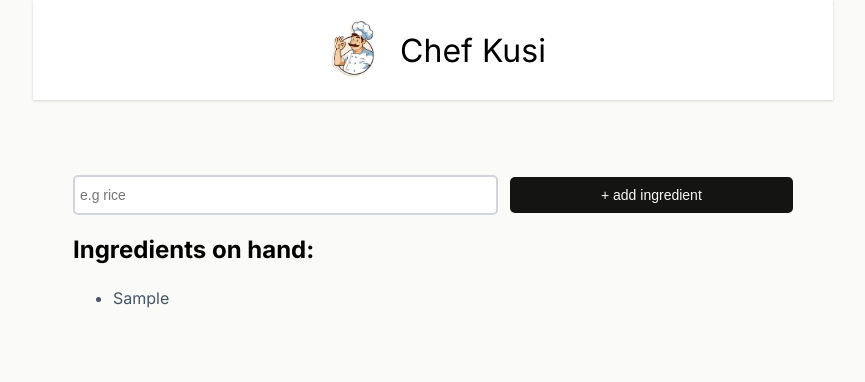
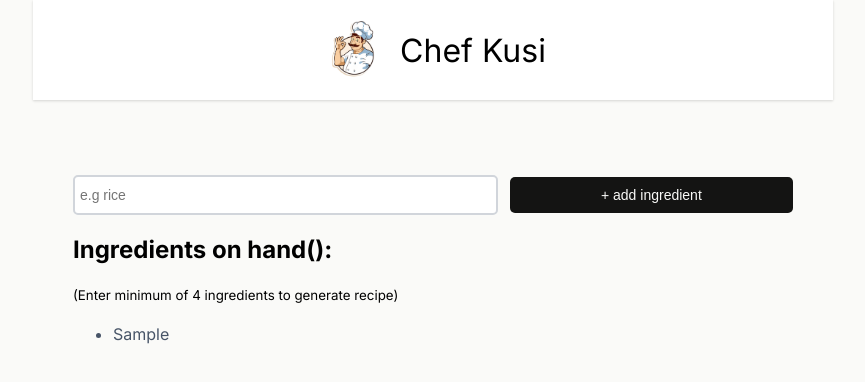
Before and after one commit to kofi-kusi/chef-claude, a React (Vite) app: page / in a window 1280 px wide. Both pictures are taken after typing "Sample" into the empty fields and a click on the button "+ add ingredient". Shown: the top 382 px of the page, without its empty margins (207-1072 px from the left). Built offline with nearby package versions, Linux system fonts and the light colour scheme; no server answers; what @huggingface/inference would draw is missing.

Commit message:
more info on ingredients number

```diff
--- a/src/components/Main.jsx
+++ b/src/components/Main.jsx
@@ -23,7 +23,8 @@ export default function Main() {
                 <button type="submit">+ add ingredient</button>
             </form>
             {ingredients.length > 0 && <section>
-                <h2>Ingredients on hand:</h2>
+                <h2>Ingredients on hand():</h2>
+                <small>(Enter minimum of 4 ingredients to generate recipe)</small>
                 <IngredientsList ingredients={ingredients} getRecipe={getRecipe} />
             </section>}
             {recipe && <ClaudeRecipe handleClick={getRecipeFromMistral} recipe={recipe} />}
```
